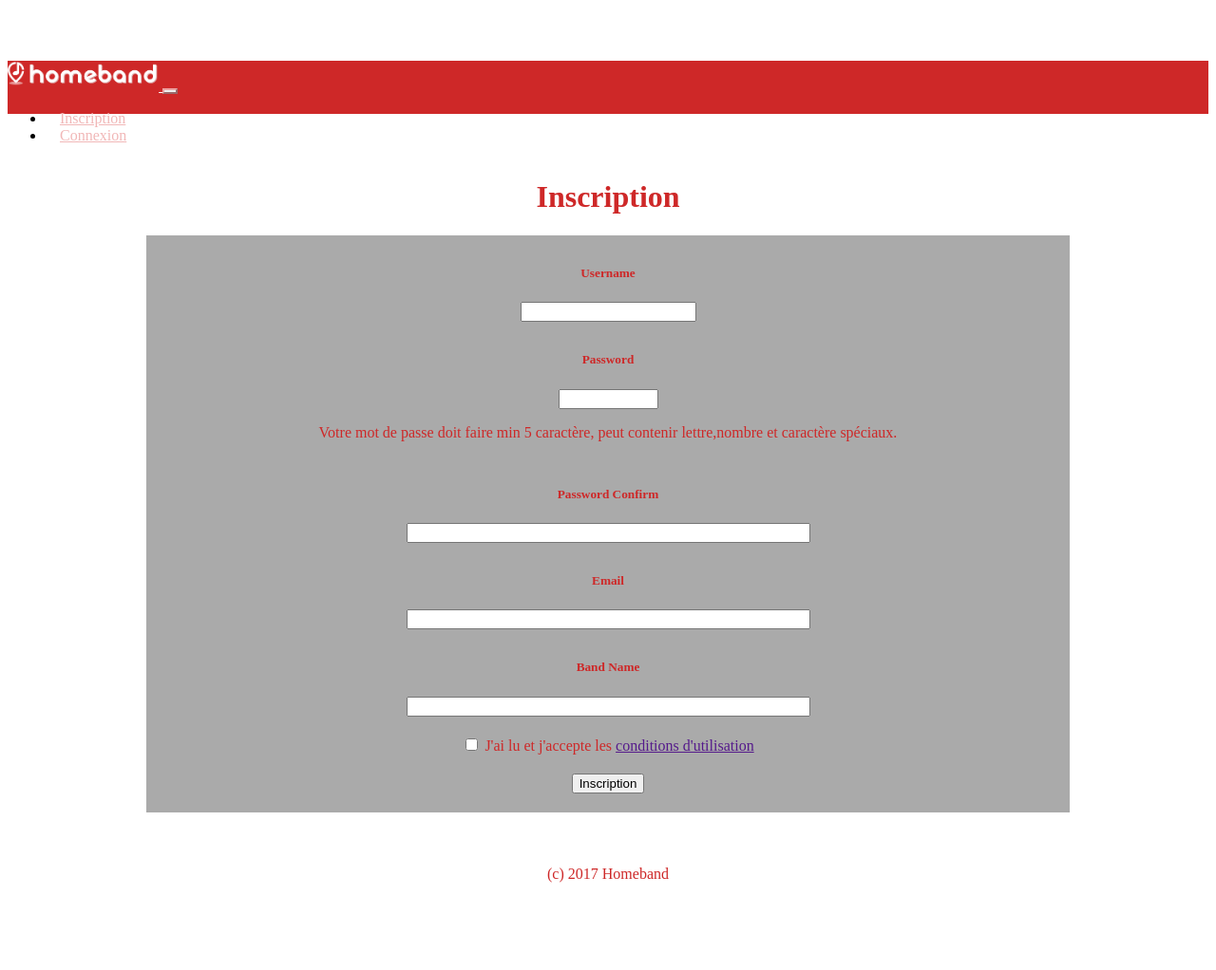
After one commit to Homeband/homeband-v1, a CodeIgniter app: page /homeband/Form/inscription in a window 1280 px wide. The commit adds this page. Shown: the whole page at 95% size. Run offline with CodeIgniter, Linux system fonts and the light colour scheme; some libraries are stand-ins or nearby versions.

Commit message:
inscription début

```diff
--- a/application/controllers/Form.php
+++ b/application/controllers/Form.php
@@ -4,7 +4,18 @@ class Form extends CI_Controller
 {
 
     public function index(){
+        $this->load->view('templates/header_admin_not_connected');
+        $this->load->view('Form/group_space');
+        $this->load->view('templates/footer');
+    }
+    public function connexions(){
+        $this->load->view('templates/header_admin_not_connected');
+        $this->load->view('Form/connexions');
+        $this->load->view('templates/footer');
 
+
+    }
+    public function inscription(){
 
         $this->load->helper(array('form', 'url'));
         $this->load->library('form_validation');
@@ -15,24 +26,16 @@ class Form extends CI_Controller
         $this->form_validation->set_rules('band', 'Band Name', 'trim|required|min_length[2]|max_length[45]');
         if ($this->form_validation->run() == FALSE)
         {
-            $this->load->view('templates/header_admin');
-            $this->load->view('Form/group_space');
+            $this->load->view('templates/header_admin_not_connected');
+            $this->load->view('Form/inscription');
             $this->load->view('templates/footer');
         }
         else
         {
-            $this->load->view('templates/header_admin');
+            $this->load->view('templates/header_admin_not_connected');
             $this->load->view('Form/formsuccess');
             $this->load->view('templates/footer');
         }
 
-
-    }
-    public function connexions(){
-        $this->load->view('templates/header_others');
-        $this->load->view('Form/connexions');
-        $this->load->view('templates/footer');
-
-
     }
 }
--- a/application/views/Form/connexions.php
+++ b/application/views/Form/connexions.php
@@ -1,5 +1,11 @@
+<?php echo validation_errors(); ?>
+
+<?php echo form_open('form'); ?>
+
 <h5>Username</h5>
 <input type="text" name="username" value="" size="50"/>
 
 <h5>Password</h5>
 <input type="text" name="password" value="" size="50"/>
+
+<div><input type="submit" value="Connexion"/> <p><a href="">Mots de passe oublié?</a></p></div>
--- a/application/views/Form/inscription.php
+++ b/application/views/Form/inscription.php
@@ -5,20 +5,50 @@
 
 <?php echo form_open('form'); ?>
 
-    <h5>Username</h5>
-        <input type="text" name="username" value="<?= set_value('username'); ?>" size="50"/>
+<div class="wrap">
+    <h1>Inscription</h1>
+  <div class="bg">
+      <div class="form-group row">
+          <h5 class="col-3 col-form-label">Username</h5>
+          <div class="col-6">
+              <input type="text" name="username" class="form-control" value="<?= set_value('username'); ?>" size=""/>
+          </div>
+      </div>
+      <div class="form-group row">
+          <h5 class="col-3 col-form-label">Password</h5>
+          <div class="col-6">
+              <input type="password" name="password" class="form-control" aria-describedby="passwordHelpBlock" value="<?= set_value('password'); ?>" size="10"/>
+              <p id="passwordHelpBlock" class="form-text">
+                  Votre mot de passe doit faire min 5 caractère, peut contenir lettre,nombre et caractère spéciaux.
+              </p>
+          </div>
+      </div>
+      <div class="form-group row">
+          <h5 class="col-3 col-form-label">Password Confirm</h5>
+          <div class="col-6">
+              <input type="password" name="passconf" class="form-control" value="<?= set_value('passconf'); ?>" size="50"/>
+          </div>
+      </div>
+      <div class="form-group row">
+          <h5 class="col-3 col-form-label">Email</h5>
+          <div class="col-6">
+              <input type="text" name="email" class="form-control" value="<?= set_value('email'); ?>" size="50"/>
+          </div>
+      </div>
+      <div class="form-group row">
+          <h5 class="col-3 col-form-label">Band Name</h5>
+          <div class="col-6">
+              <input type="text" name="band" class="form-control" value="<?= set_value('band'); ?>" size="50"/>
+          </div>
+      </div>
+      <div class="check_CU">
+          <input type="checkbox" name="CU" value="" class="check_CU"> J'ai lu et j'accepte les <a href=""> conditions d'utilisation </a><br>
+      </div>
+      <div class="bouton_inscription">
+          <input type="submit" value="Inscription"/>
+      </div>
 
-    <h5>Password</h5>
-        <input type="password" name="password" value="<?= set_value('password'); ?>" size="50"/>
+  </div>
 
-    <h5>Password Confirm</h5>
-        <input type="password" name="passconf" value="<?= set_value('passconf'); ?>" size="50"/>
-
-    <h5>Email</h5>
-        <input type="text" name="email" value="<?= set_value('email'); ?>" size="50"/>
-
-    <h5>Band Name</h5>
-        <input type="text" name="band" value="<?= set_value('band'); ?>" size="50"/>
-
-<div><input type="submit" value="Submit"/></div>
+</div>
 </form>
--- /dev/null
+++ b/application/views/templates/header_admin_not_connected.php
@@ -0,0 +1,50 @@
+<!DOCTYPE html>
+
+<html lang="fr">
+
+<head>
+    <!-- Meta Tags -->
+    <meta charset="UTF-8">
+
+    <!-- Theme Page Title -->
+    <title>Homeband - Discover you local music !</title>
+
+    <meta name="viewport" content="width=device-width, initial-scale=1, shrink-to-fit=no">
+    <meta name="description" content="HomeBand">
+    <meta name="author" content="Bruyère Christopher & Gérard Nicolas">
+
+    <!-- CSS Links -->
+    <link href="<?= base_url('assets/bootstrap/css/bootstrap2.min.css') ?>" rel="stylesheet">
+    <link href="<?= base_url('assets/CSS/style.css') ?>" rel="stylesheet">
+    <link href="<?= base_url('assets/CSS/form_inscription.css') ?>" rel="stylesheet">
+    <link href="https://fonts.googleapis.com/icon?family=Material+Icons"
+          rel="stylesheet">
+
+</head>
+
+<body>
+
+<nav class="navbar navbar-expand-md navbar-custom fixed-top">
+    <a class="navbar-brand" href="<?= base_url('Form/index') ?>">
+        <img class="logo-header" src="<?= base_url('assets/images/Homeband_OneLine_White.png') ?>" alt="Homeband" />
+    </a>
+    <button class="navbar-toggler" type="button" data-toggle="collapse" data-target="#navbarsExampleDefault" aria-controls="navbarsExampleDefault" aria-expanded="false" aria-label="Toggle navigation">
+        <span class="navbar-toggler-icon"></span>
+    </button>
+
+    <div class="collapse navbar-collapse" id="navbarsExampleDefault">
+        <ul class="navbar-nav mr-auto">
+            <li class="nav-item">
+                <a class="nav-link" href="<?= base_url('Form/inscription') ?>">Inscription</a>
+            </li>
+            <li class="nav-item">
+                <a class="nav-link" href="<?= base_url('Form/connexions') ?>">Connexion</a>
+            </li>
+        </ul>
+    </div>
+
+
+</nav>
+
+<main role="main" class="container-fluid my-fluid">
+    <div class="starter-template my-fluid ">
--- /dev/null
+++ b/assets/CSS/form_inscription.css
@@ -0,0 +1,17 @@
+
+.bg{
+    background-color: #aaaaaa;
+}
+.wrap{
+    margin-left:10%;
+    margin-right:10%;
+}
+.check_CU{
+     padding:20px;
+ }
+.bouton_inscription{
+    padding-bottom:20px;
+}
+.form-group{
+    padding-top:10px;
+}
```
